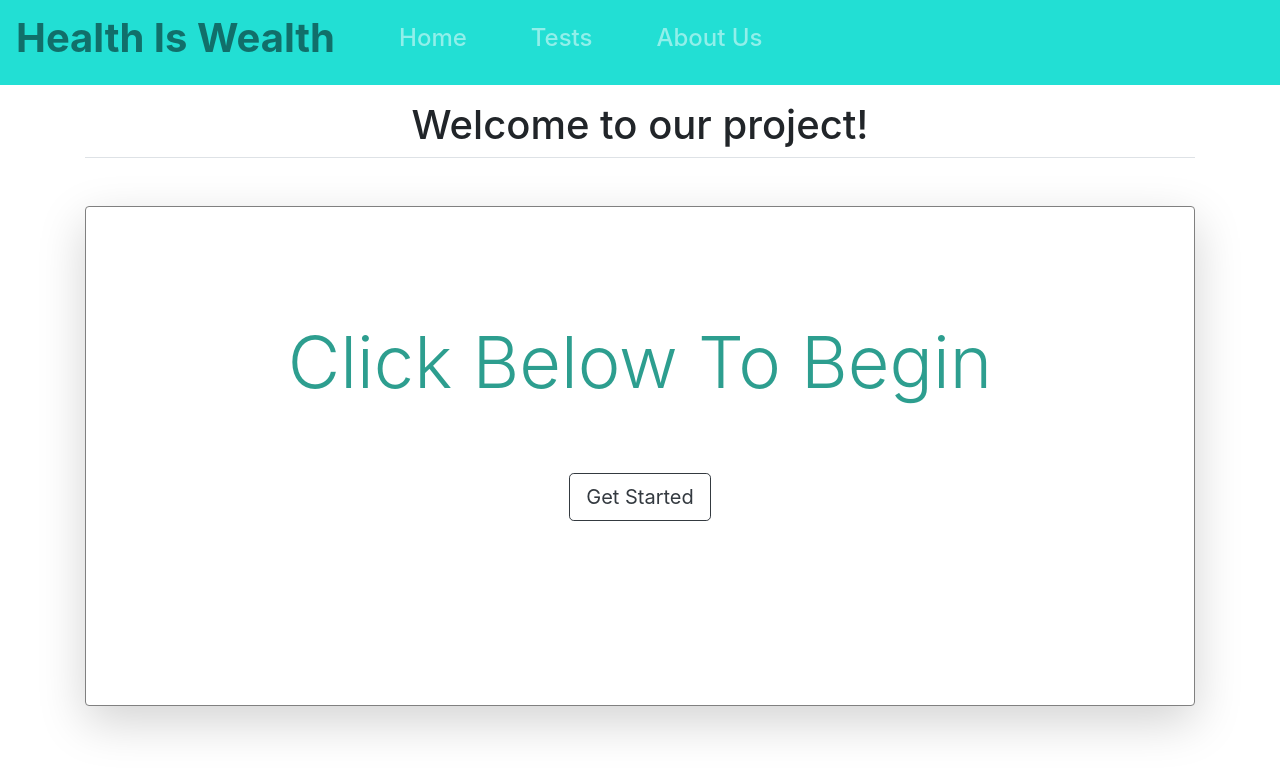
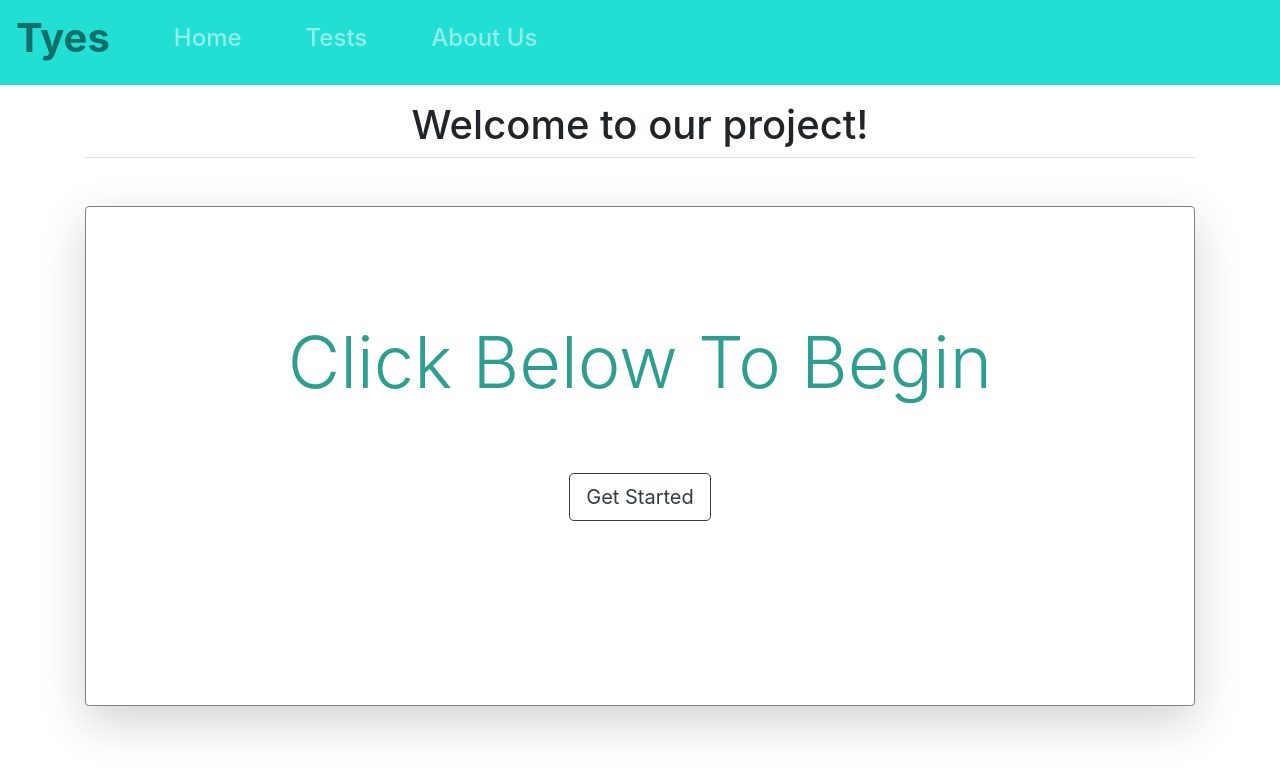
Before and after one commit to gc-tyes/website, a React (Create React App) app: page / in a window 1280 px wide. Shown: the top 774 px of the page. Built offline with nearby package versions, Linux system fonts and the light colour scheme.

Commit message:
changed title to Tyes

```diff
--- a/src/App.js
+++ b/src/App.js
@@ -38,7 +38,7 @@ import {
       return (
         <div>
         <nav class="navbar sticky-top navbar-expand-lg navbar-light" style={navbar}>
-                    <h1 class="float-right display-5 text-black-50 font-weight-bold">Health Is Wealth</h1>
+                    <h1 class="float-right display-5 text-black-50 font-weight-bold">Tyes</h1>
                     <ul class="navbar-nav mr-auto">
                             <form class="form-inline my-2 my-lg-0 p-2">
                                     <Link class="nav-link" to="/"><h4 class="pl-5 text-white-50">Home</h4></Link>
```
